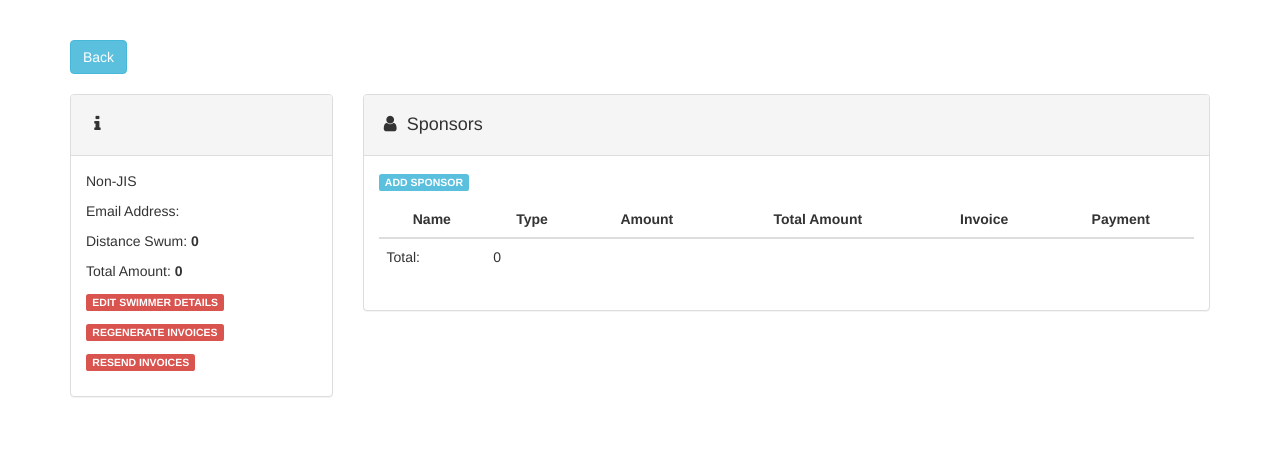
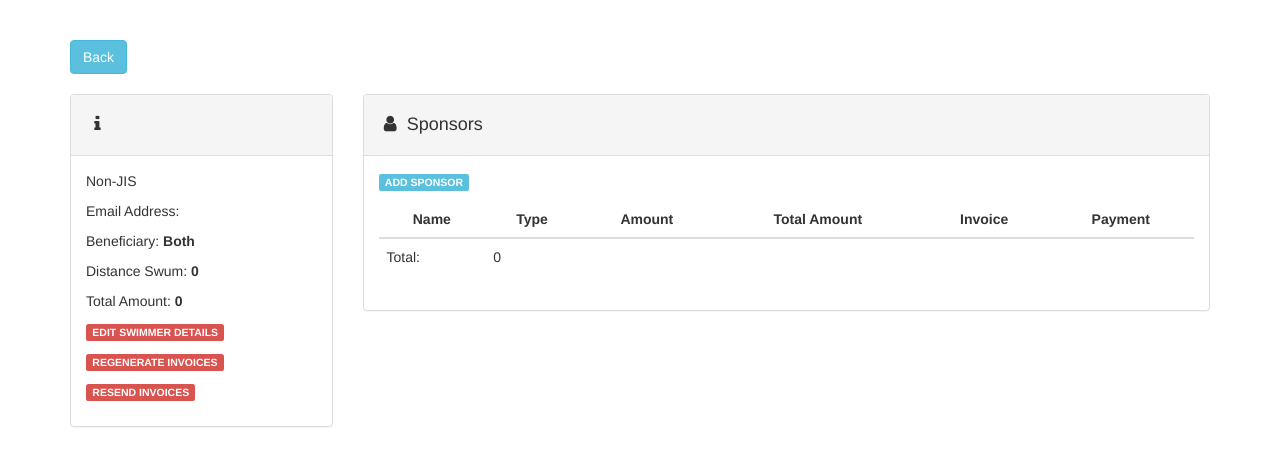
Before and after one commit to shreyas208/HabitatSwim, a PHP site: page /swimmer.php?swimmer_id=1 in a window 1280 px wide. Shown: the top 466 px of the page. Run offline with PHP 8.4, Linux system fonts and the light colour scheme; data that the repository does not hold is empty; a stand-in replaces the project's code that opens the database connection; some libraries are stand-ins or nearby versions.

Commit message:
Added beneficiary to swimmer

```diff
--- a/swimmer.php
+++ b/swimmer.php
@@ -22,10 +22,10 @@ $swimmer_id = $_GET['swimmer_id'];
 if ($conn->connect_error) {
     echo 'Error';
 } else {
-    $stmt1 = $conn->prepare("SELECT swimmer_last_name, swimmer_first_name, jis, swimmer_email, distance_swum, swimmer_total_amount FROM swimmers WHERE swimmer_id=?");
+    $stmt1 = $conn->prepare("SELECT swimmer_last_name, swimmer_first_name, jis, swimmer_email, beneficiary, distance_swum, swimmer_total_amount FROM swimmers WHERE swimmer_id=?");
     $stmt1->bind_param('s', $swimmer_id);
     $stmt1->execute();
-    $stmt1->bind_result($swimmer_last_name, $swimmer_first_name, $jis, $swimmer_email, $distance_swum, $swimmer_total_amount);
+    $stmt1->bind_result($swimmer_last_name, $swimmer_first_name, $jis, $swimmer_email, $beneficiary, $distance_swum, $swimmer_total_amount);
     $stmt1->store_result();
     $stmt1->fetch();
 
@@ -49,7 +49,7 @@ if ($conn->connect_error) {
 
     <link rel="icon" href="/img/icon-64.png" sizes="64x64" type="image/png">
 
-    <title><?php echo "$swimmer_first_name $swimmer_last_name" ?> | JIS H4H Sponsored Swim</title>
+    <title><?php echo "$swimmer_first_name $swimmer_last_name" ?> | Aquadragons Sponsored Swim</title>
 
     <!-- Bootstrap Core CSS -->
     <link href="css/bootstrap.min.css" rel="stylesheet">
@@ -89,6 +89,15 @@ if ($conn->connect_error) {
                     }
                     echo '</h4>';
                     echo '<p>Email Address: <strong>'.$swimmer_email.'</strong></p>';
+                    echo '<p>Beneficiary: <strong>'.$swimmer_email;
+                    if ($beneficiary == 0) {
+                        echo 'Both';
+                    } else if ($beneficiary == 1) {
+                        echo 'Habitat for Humanity';
+                    } else if ($beneficiary == 2) {
+                        echo '#JusticeForTheInnocent';
+                    }
+                    echo '</strong></p>';
                     echo '<p>Distance Swum: <strong>'.number_format($distance_swum).'</strong></p>';
                     echo '<p>Total Amount: <strong>'.number_format($swimmer_total_amount).'</strong></p>';
                     echo '<p><a href="swimmer_edit.php?swimmer_id='.$swimmer_id.'"><span class="label btn-danger">EDIT SWIMMER DETAILS</span></a></p>';
```
